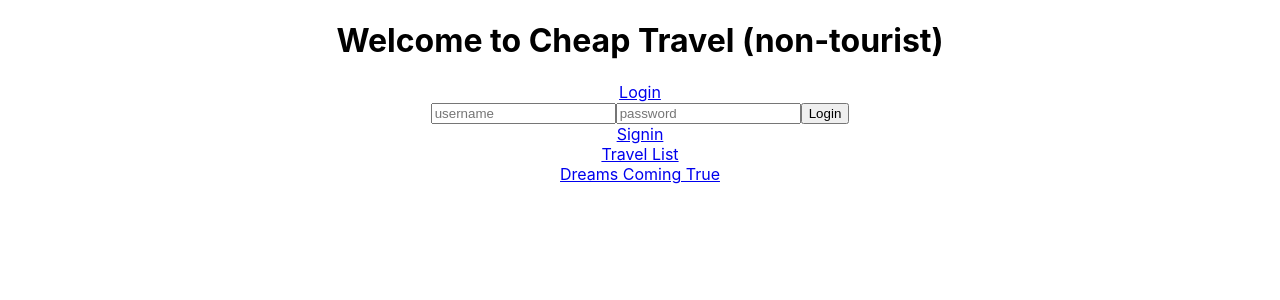
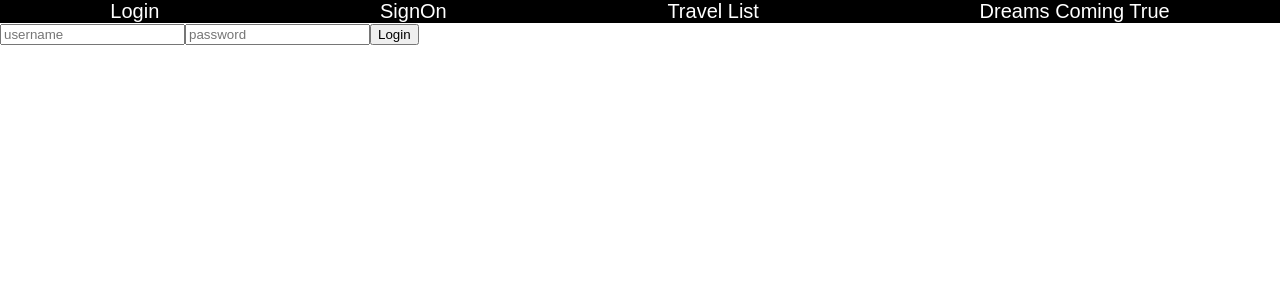
Before and after one commit to almondcookie/inexpensive-travel-frontend, a React (Create React App) app: page /login in a window 1280 px wide. Shown: the top 300 px of the page. Built offline with nearby package versions, Linux system fonts and the light colour scheme; no server answers.

Commit message:
start styling

```diff
--- a/src/App.css
+++ b/src/App.css
@@ -1,38 +1,17 @@
-.App {
-  text-align: center;
+nav {
+  display: flex;
+  justify-content: space-around;
+  align-items: center;
+  /* position: fixed; */
+  z-index: 100;
+  width: 100%;
+  /* margin-top: 10px; */
+  background-color: black;
 }
 
-.App-logo {
-  height: 40vmin;
-  pointer-events: none;
+nav a{
+  color: white;
+  text-decoration: none;
+  font-size: 20px;
+  font-family: 'Titillium Web', sans-serif;
 }
-
-@media (prefers-reduced-motion: no-preference) {
-  .App-logo {
-    animation: App-logo-spin infinite 20s linear;
-  }
-}
-
-.App-header {
-  background-color: #282c34;
-  min-height: 100vh;
-  display: flex;
-  flex-direction: column;
-  align-items: center;
-  justify-content: center;
-  font-size: calc(10px + 2vmin);
-  color: white;
-}
-
-.App-link {
-  color: #61dafb;
-}
-
-@keyframes App-logo-spin {
-  from {
-    transform: rotate(0deg);
-  }
-  to {
-    transform: rotate(360deg);
-  }
-}
--- a/src/App.js
+++ b/src/App.js
@@ -27,8 +27,8 @@ class App extends Component {
     },
       thePlaces: [],
       apiDataLoaded: false,
-      loggedIn: true,
-      signedIn: true
+      // loggedIn: true,
+      // signedIn: true
     }
   }
   componentDidMount = () => {
@@ -44,24 +44,25 @@ class App extends Component {
 
   login = async (e, user) => {
     e.preventDefault();
-    console.log(`user.username ${user.username}`)
+    // console.log(`user.username ${user.username}`)
     const data = {
       username: user.username,
       password: user.password,
     };
-    this.state.loggedIn = false
-    this.state.signedIn = false
-    console.log(`before post ${data.username}`)
+
+    // this.state.loggedIn = false
+    // this.state.signedIn = false
+    // console.log(`before post ${data.username}`)
     const response = await axios.post('http://localhost:3001/users/login', data);
-    console.log("after post")
-    console.log(`response.data: ${response.data}`)
+    // console.log("after post")
+    // console.log(`response.data: ${response.data}`)
     const foundUserId = response.data.user;
     if (response) {
       this.state.user.username = user.username;
       this.state.user.password = user.password;
     }
     const response2 = await axios.get(`http://localhost:3001/users/profile/${foundUserId}`);
-    this.props.history.push(`/Profile/${foundUserId}`);
+    // this.props.history.push(`/Profile/${foundUserId}`);
   }
 
   signin = async (e, user) => {
@@ -72,8 +73,8 @@ class App extends Component {
       password: user.password,
     };
     console.log(data)
-    this.state.signedIn = false;
-    this.state.loggedIn = false;
+    // this.state.signedIn = false;
+    // this.state.loggedIn = false;
     const response = await axios.post('http://localhost:3001/users/signup', data);
     this.props.history.push('/Profile2');
   }
@@ -86,42 +87,38 @@ class App extends Component {
     })
   };
 
-/* Steps for login
-- The Welcome is displayed with the login link
-- The link will route the user to login.js along with the login method as a parameter
-- the login.js renders a from.
-  -The form sets the state for username that was entered
-  - Once the form is submitted, the backend posting the URL and the username that was entered
-  - Apon return, the Profile page is called/displayed
-*/
-
   render() {
     return (
       <div className="App">
-        <h1>Welcome to Cheap Travel (non-tourist)</h1>
+        {/* <h1>Welcome to Cheap Travel (non-tourist)</h1> */}
+      <nav>
+        {/* {this.state.loggedIn && <nav><Link to="/login">Login</Link></nav>} */}
+        <NavLink to="/login">Login</NavLink>
 
-        {this.state.loggedIn && <nav><Link to="/login">Login</Link></nav>}
-        {/* <Link to="/login">Login</Link> */}
+        {/* {this.state.signedIn && <nav><Link to="/signin">Signin</Link></nav>} */}
+        <NavLink to="/signin">SignOn</NavLink>
+
+        <NavLink to="/placeslist">Travel List</NavLink>
+
+        <NavLink to="/chosenplaces">Dreams Coming True</NavLink>
+      </nav>
+
         <Route path="/login" render={() => (
             <Login login={this.login}/>
-          )} />
+        )} />
 
-        {this.state.signedIn && <nav><Link to="/signin">Signin</Link></nav>}
-        {/* <nav><Link to="/signin">Signin</Link></nav> */}
         <Route path="/signin" render={() => (
             <Signin signin={this.signin}/>
         )} />
 
-        <nav><Link to="/placeslist">Travel List</Link></nav>
         <Route path="/placeslist" render={() => (
             <PlacesList placeslist={this.state.thePlaces}/>
         )} />
 
         <Route path="/placedetails/:name" render={(routerProps) => (
             <PlaceDetails thePlaces={this.state.thePlaces} addAPlace={this.addAPlace} {...routerProps}/>
-          )} />
+        )} />
 
-        <nav><Link to="/chosenplaces">Dreams Coming True</Link></nav>
         <Route path="/chosenplaces" render={(routerProps) => (
           <ChosenPlaces chosenPlaces={this.state.user.chosenPlaces} {...routerProps} />
         )} />
--- a/src/Login.js
+++ b/src/Login.js
@@ -11,6 +11,7 @@ class Login extends Component {
       username: '',
       password: ''
     }
+    console.log("login constructor")
   }
 
   loginOnChange = (e) => {
@@ -23,6 +24,7 @@ class Login extends Component {
 
   render() {
     return (
+      <div>
         <form onSubmit={(e) => this.props.login(e, this.state)}>
           <input
             name='username'
@@ -40,6 +42,7 @@ class Login extends Component {
           />
           <input type='submit' value='Login' />
         </form>
+        </div>
         // {allPlaces}
     );
   }
```
